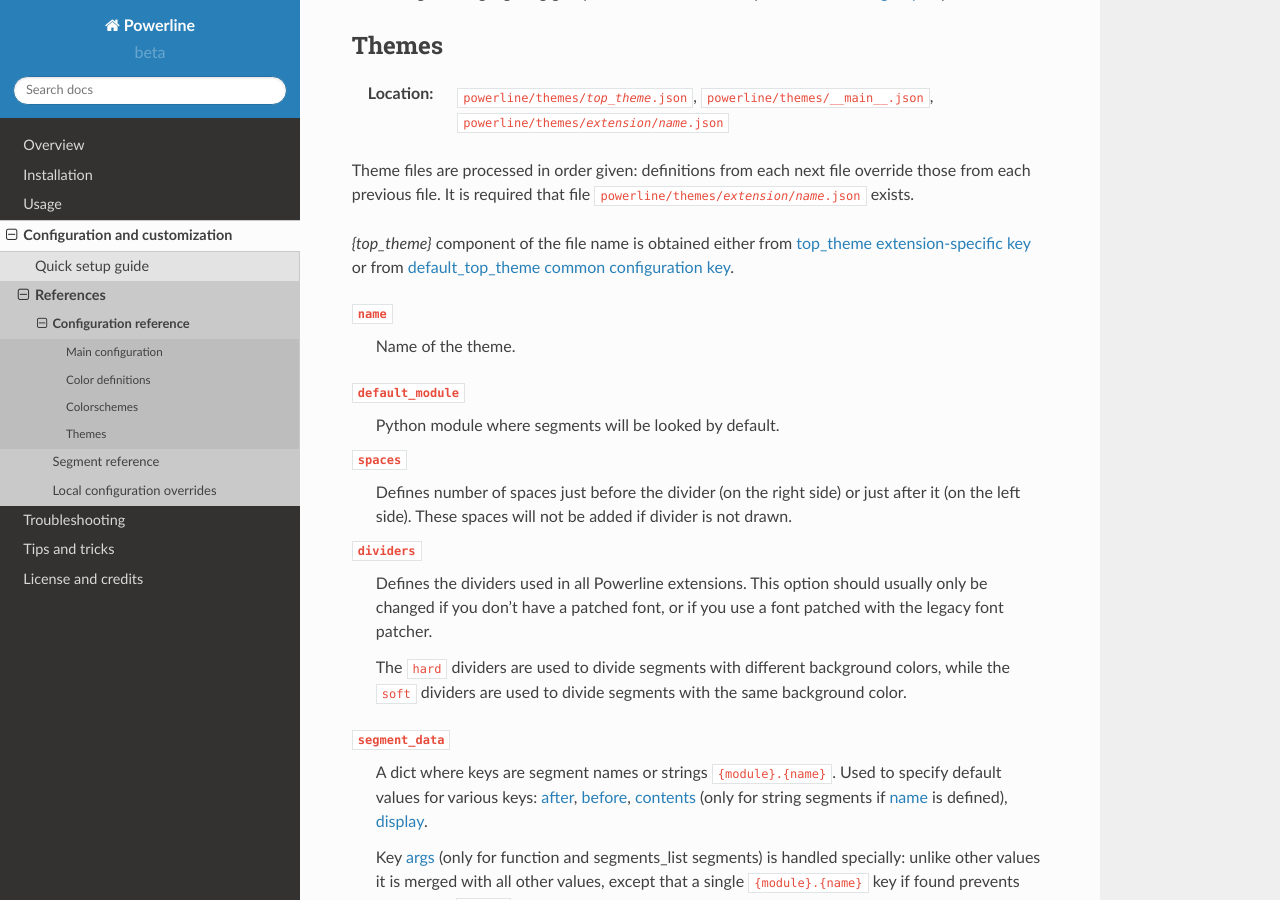
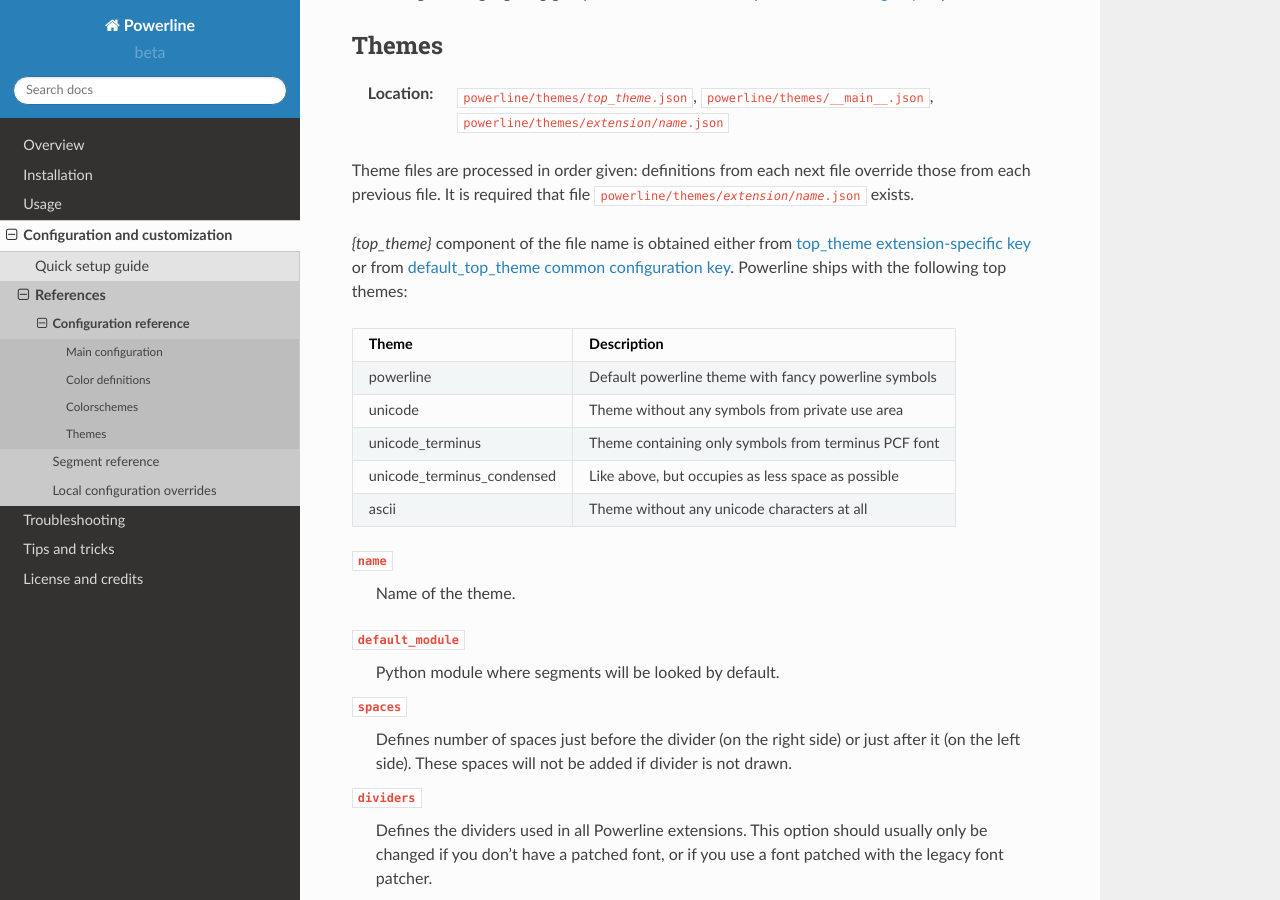
Before and after one commit to someyooyo/someyooyo, a Sphinx documentation site: the page built from docs/source/configuration/reference.rst, in a window 1280 px wide and 900 px high, scrolled down 3783 px. Built offline with Sphinx 7.4.7 and the Read the Docs theme 2.0.0, drawn with Linux system fonts in a browser that asks for light colours.

Commit message:
Add description of shipped themes to documentation

```diff
--- a/docs/source/configuration/reference.rst
+++ b/docs/source/configuration/reference.rst
@@ -226,7 +226,18 @@ override those from each previous file. It is required that file
 
 `{top_theme}` component of the file name is obtained either from :ref:`top_theme
 extension-specific key <config-ext-top_theme>` or from :ref:`default_top_theme
-common configuration key <config-common-default_top_theme>`.
+common configuration key <config-common-default_top_theme>`. Powerline ships
+with the following top themes:
+
+==========================  ====================================================
+Theme                       Description
+==========================  ====================================================
+powerline                   Default powerline theme with fancy powerline symbols
+unicode                     Theme without any symbols from private use area
+unicode_terminus            Theme containing only symbols from terminus PCF font
+unicode_terminus_condensed  Like above, but occupies as less space as possible
+ascii                       Theme without any unicode characters at all
+==========================  ====================================================
 
 ``name``
     Name of the theme.
```
